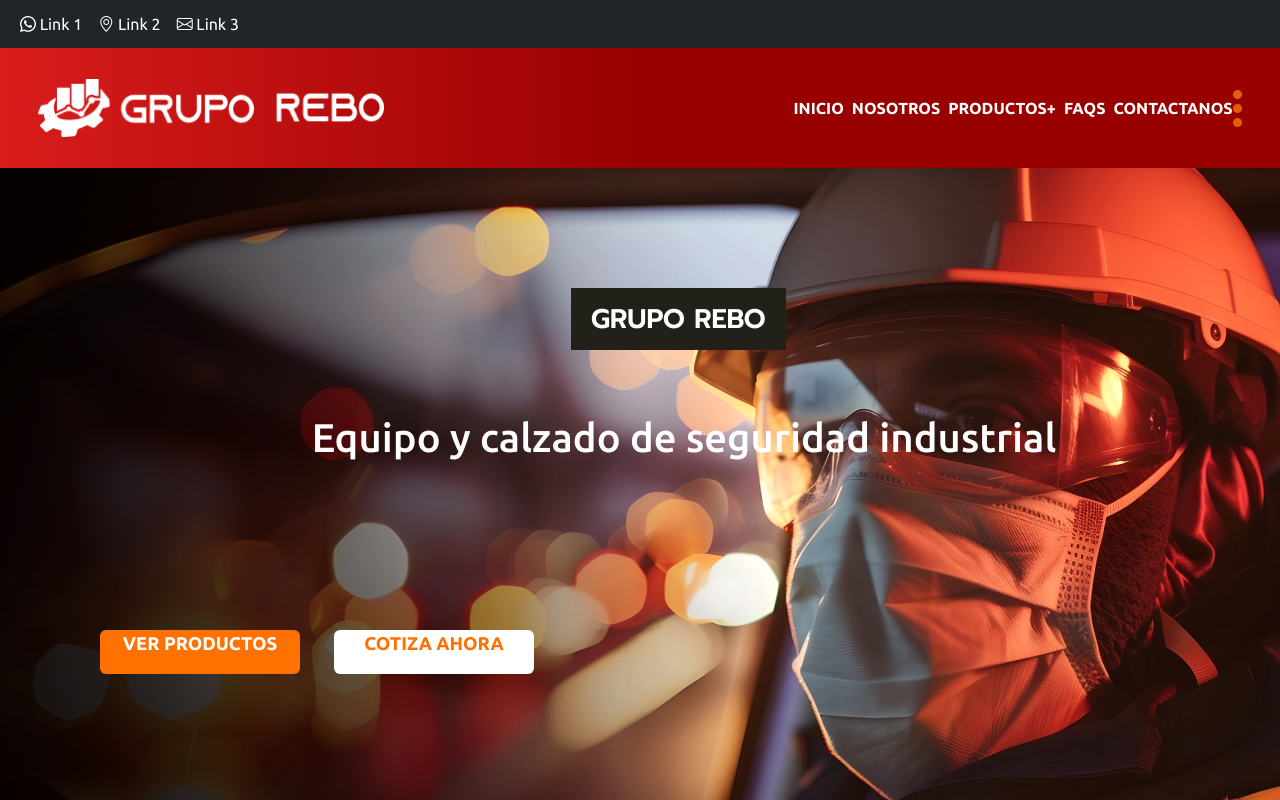
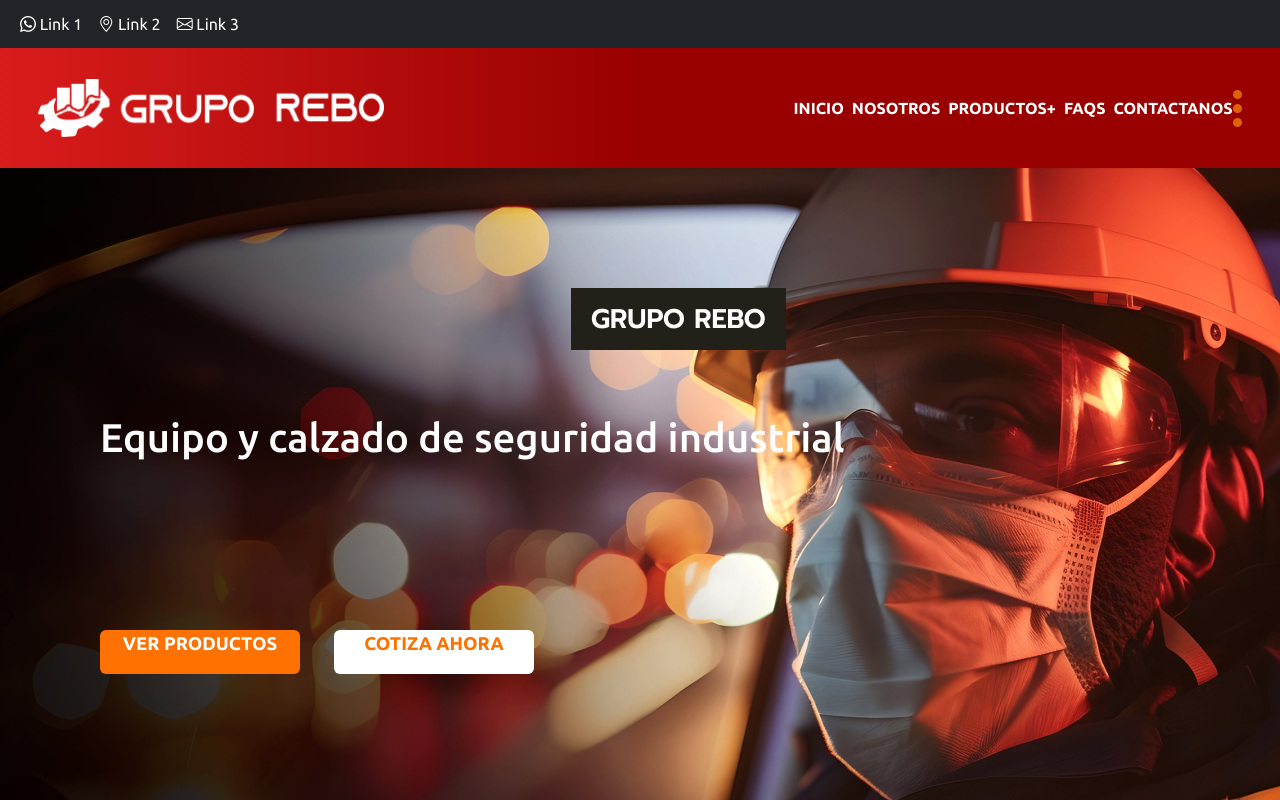
Before and after one commit to rebo-it/prototypes, a React (Create React App) app: page /Nosotros in a window 1280 px wide. Both pictures are taken after a click on the button "INICIO". Shown: the top 800 px of the page. Built offline with nearby package versions, Linux system fonts and the light colour scheme.

Commit message:
structure changes

```diff
--- a/src/Components/Body/BodyStructure.css
+++ b/src/Components/Body/BodyStructure.css
@@ -105,12 +105,16 @@ div{
 }
 
 .MidBody2Right{
+	padding-top: 30px;
 	position: relative;
 	background-image: url('../Figma Components/Rectangle\ 22.png');
 	/* Asegura que el pseudo-elemento se posicione correctamente */
 
 	background-position: end;
 	background-repeat: no-repeat;
+}
+.EtiquetaProductos{
+	padding-top: 20px;
 }
 .MidBody2{
 	background-image: url('../Figma Components/grupo-rebo-hero-2\ 1.png');
--- a/src/Components/Body/BodyStructure.tsx
+++ b/src/Components/Body/BodyStructure.tsx
@@ -18,12 +18,12 @@ const BodyStructure: React.FC = () => {
     <div className="FullBody container-fluid bg-image p-0">
       <div className="TopBody">
         <div className="Top1 row justify-content-left ">
-          <div className="col justify-content-start justify-content-md-center">
+          <div className="col justify-content-center justify-content-md-start">
             <img className="LogoReboTop img-fluid" src={require('../Figma Components/ReboTopSection.png')} alt="Logo" />
           </div>
         </div>
         <div className="Top2 row justify-content-start justify-content-md-center text-wrap py-3  text-black" >
-		     <p className="h1 h-md2 text-start text-md-center text-white">
+		     <p className="h1 h-md2 text-center text-md-start text-white">
             Equipo y calzado de seguridad industrial
           </p>
         </div>
```
